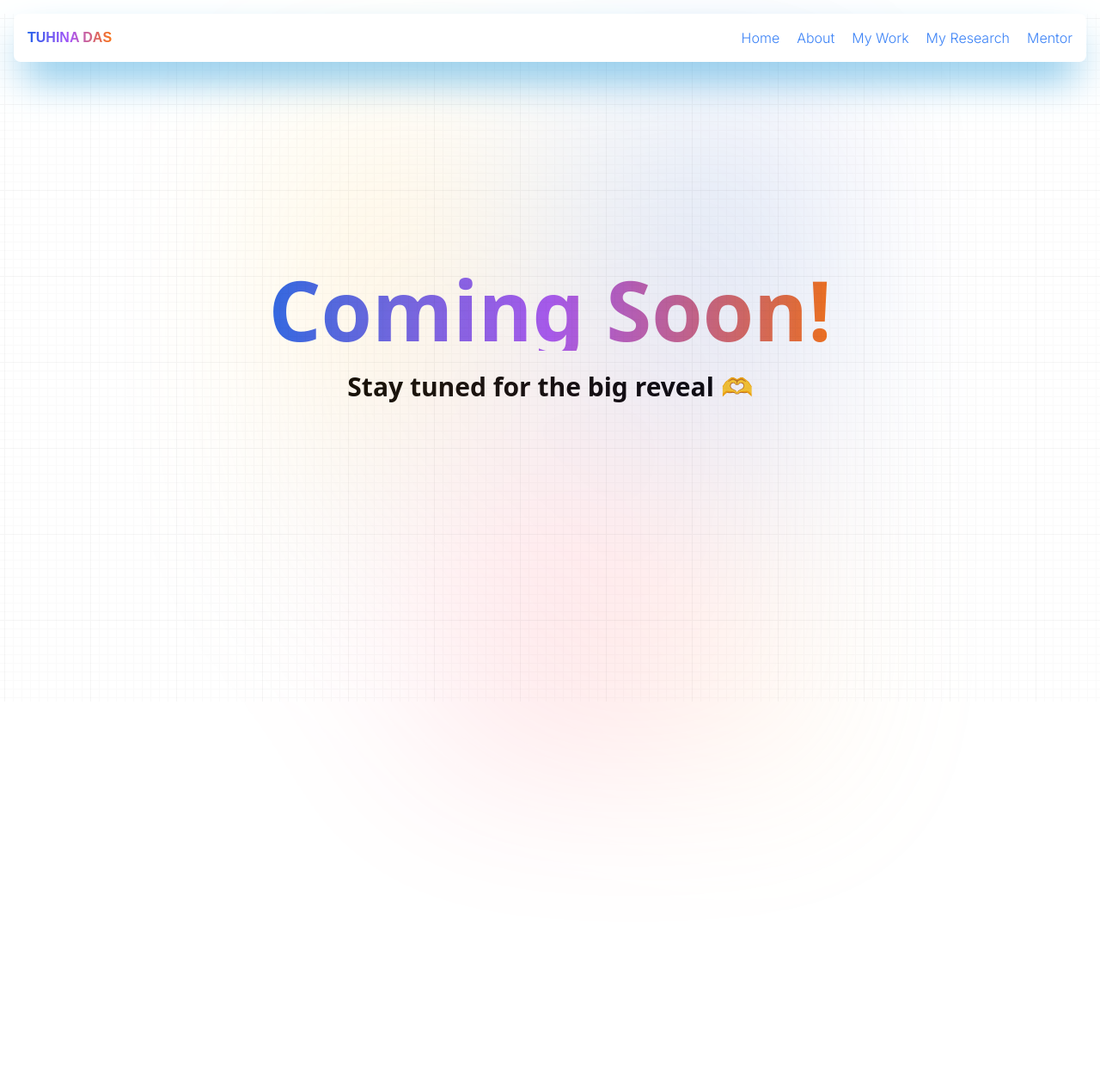
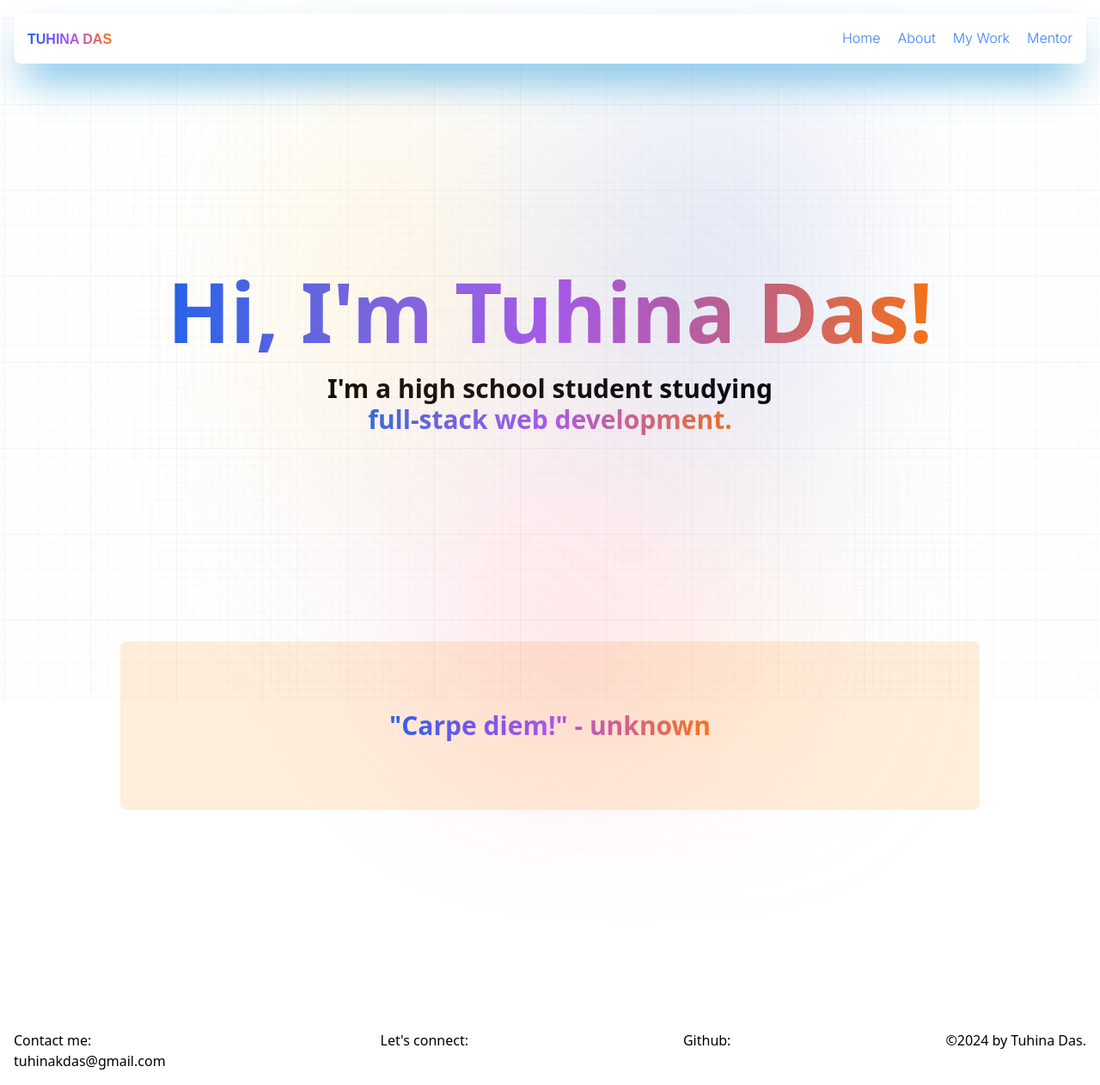
Before and after one commit to tuhina-das/portfolio, a Next.js app: page / in a window 1280 px wide. Shown: the whole page at 86% size. Before the commit the page ends 800 px from the top, so only its background shows below. Built offline with nearby package versions, Linux system fonts and the light colour scheme.

Commit message:
basic homepage and some styling

```diff
--- /dev/null
+++ b/app/about/page.jsx
@@ -0,0 +1,19 @@
+"use client";
+
+import React from "react";
+import Link from "next/link";
+import Image from "next/image";
+
+const About = () => {
+  return (
+    <div classnName="mx-auto text-center max-w-5xl my-[30vh] px-3">
+      <Image
+        src="/assets/images/professionalTuhina.jpg"
+        width="300"
+        height="300"
+      />
+    </div>
+  );
+};
+
+export default About;
--- a/app/layout.js
+++ b/app/layout.js
@@ -1,5 +1,8 @@
 import { Inter } from "next/font/google";
 import "./globals.css";
+import Link from "next/link";
+import Nav from "@/components/Nav";
+import Foot from "@/components/Footer";
 
 const inter = Inter({ subsets: ["latin"] });
 
@@ -16,7 +19,11 @@ export default function RootLayout({ children }) {
           <div className="gradient" />
         </div>
 
-        <main className="app">{children}</main>
+        <main className="app">
+          <Nav></Nav>
+          {children}
+          <Foot></Foot>
+        </main>
       </body>
     </html>
   );
--- /dev/null
+++ b/app/mentor/page.jsx
@@ -0,0 +1,7 @@
+import React from "react";
+
+const Mentor = () => {
+  return <div>Mentor</div>;
+};
+
+export default Mentor;
--- /dev/null
+++ b/app/my-work/page.jsx
@@ -0,0 +1,7 @@
+import React from "react";
+
+const MyWork = () => {
+  return <div>My Work</div>;
+};
+
+export default MyWork;
--- a/app/page.js
+++ b/app/page.js
@@ -1,4 +1,5 @@
 import Image from "next/image";
+import Link from "next/link";
 
 export const metadata = {
   title: "Tuhina Das",
@@ -8,33 +9,27 @@ export const metadata = {
 export default function Home() {
   return (
     <>
-      <div className="nav_styles">
-        {/* Logo */}
-        <h1 className="nav_logo_text">TUHINA DAS</h1>
-        {/* Navbar */}
-        <div className="flex space-x-5 justify-end w-[60%]">
-          <span className="nav_options_text">Home</span>
-          <span className="nav_options_text">About</span>
-          <span className="nav_options_text">My Work</span>
-          <span className="nav_options_text">My Research</span>
-          <span className="nav_options_text">Mentor</span>
-        </div>
-      </div>
       {/* Home Page Content */}
       <div className="mx-auto text-center max-w-5xl my-[30vh] px-3">
-        {/* <h1 className="text-8xl gradient_text">Hi, I&apos;m Tuhina Das!</h1> */}
-        <h1 className="text-8xl gradient_text">Coming Soon!</h1>
+        <div className="mx-auto text-center max-w-5xl my-[30vh] px-3">
+          <h1 className="text-8xl gradient_text">Hi, I&apos;m Tuhina Das!</h1>
+          {/* <h1 className="text-8xl gradient_text">Coming Soon!</h1> */}
           <div className="mt-[3vh]">
-          {/* <h2 className="text-3xl font-semibold">
+            <h2 className="text-3xl font-semibold">
               I&apos;m a high school student studying
             </h2>
             <h2 className="text-3xl mx-2 gradient_text">
               {" "}
               full-stack web development.
+            </h2>
+            {/* <h2 className="text-3xl font-semibold">
+            Stay tuned for the big reveal 🫶
           </h2> */}
-          <h2 className="text-3xl font-semibold">
-            Stay tuned for the big reveal 🫶
-          </h2>
+          </div>
+        </div>
+
+        <div className="py-[10vh] bg-orange-300 bg-opacity-25 rounded-lg">
+          <h1 className="text-3xl gradient_text">"Carpe diem!" - unknown</h1>
         </div>
       </div>
     </>
--- /dev/null
+++ b/components/Footer.jsx
@@ -0,0 +1,23 @@
+"use client";
+
+import React from "react";
+import Link from "next/link";
+import { useState, useEffect } from "react";
+
+const Foot = () => {
+  return (
+    <>
+      <footer className="relative bottom-0 w-full mx-auto flex justify-between min-h-[5vh] rounded-lg h-fit p-[2vh] bg-white">
+        <div>
+          <p>Contact me:</p>
+          <p>tuhinakdas@gmail.com</p>
+        </div>
+        <div>Let's connect:</div>
+        <div>Github:</div>
+        ©2024 by Tuhina Das.
+      </footer>
+    </>
+  );
+};
+
+export default Foot;
--- /dev/null
+++ b/components/Nav.jsx
@@ -0,0 +1,36 @@
+"use client";
+
+import React from "react";
+import Link from "next/link";
+import { useState, useEffect } from "react";
+
+const Nav = () => {
+  return (
+    <>
+      {/* <Nav /> */}
+      <div className="nav_styles">
+        {/* Logo */}
+        <Link href="/">
+          <h1 className="nav_logo_text">TUHINA DAS</h1>
+        </Link>
+        {/* Navbar */}
+        <div className="flex space-x-5 justify-end w-[60%]">
+          <span className="nav_options_text">
+            <Link href="/">Home</Link>
+          </span>
+          <span className="nav_options_text">
+            <Link href="/about">About</Link>
+          </span>
+          <span className="nav_options_text">
+            <Link href="/my-work">My Work</Link>
+          </span>
+          <span className="nav_options_text">
+            <Link href="/mentor">Mentor</Link>
+          </span>
+        </div>
+      </div>
+    </>
+  );
+};
+
+export default Nav;
--- a/next.config.mjs
+++ b/next.config.mjs
@@ -1,5 +1,9 @@
 /** @type {import('next').NextConfig} */
 const nextConfig = {
+  images: {
+    unoptimized: true,
+    // allowFutureImage: true,
+  },
   output: "export",
 };
 
```
Also changed, not shown: public/assets/images/professionalTuhina.jpg (added). Lines whose indentation alone changed are shown as unchanged.
